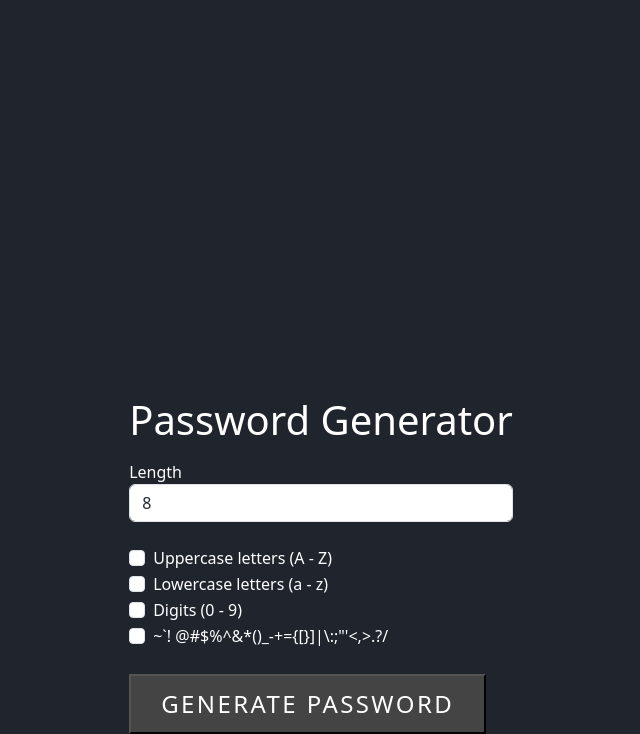
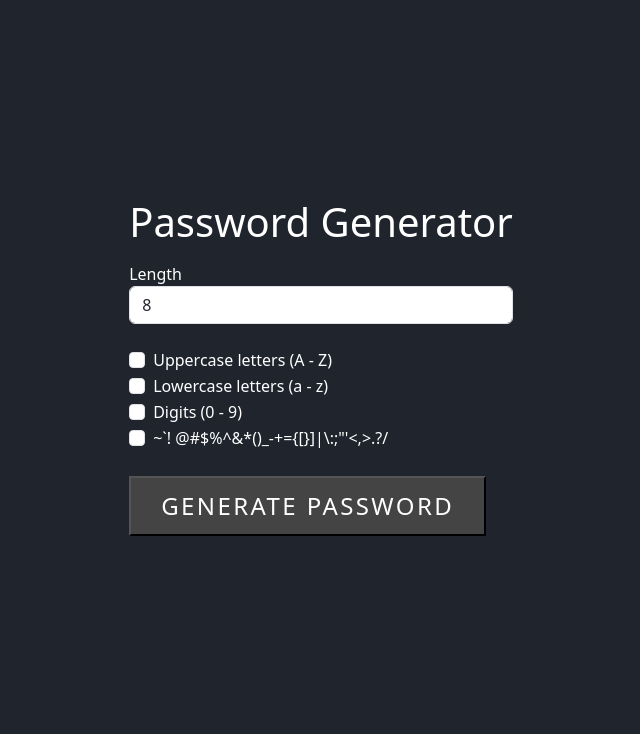
Before and after one commit to AleksandarHaralampiev/hacktues9, a Flask app: page /password_generator in a window 1280 px wide. Shown: the part 66-800 px from the top of the page, without its empty margins (319-959 px from the left). Run offline with Flask 3, Linux system fonts and the light colour scheme; some libraries are stand-ins or nearby versions.

Commit message:
Fixed password generator overflow

```diff
--- a/templates/password_generator.html
+++ b/templates/password_generator.html
@@ -61,7 +61,8 @@
 	}
 
 </style>
-<form action="" method="post">
+
+<form action="" method="post" class="mb-auto">
 	<div class="container">
 		<h1>Password Generator</h1>
 		<div class="pass d-flex justify-content-between">
```
